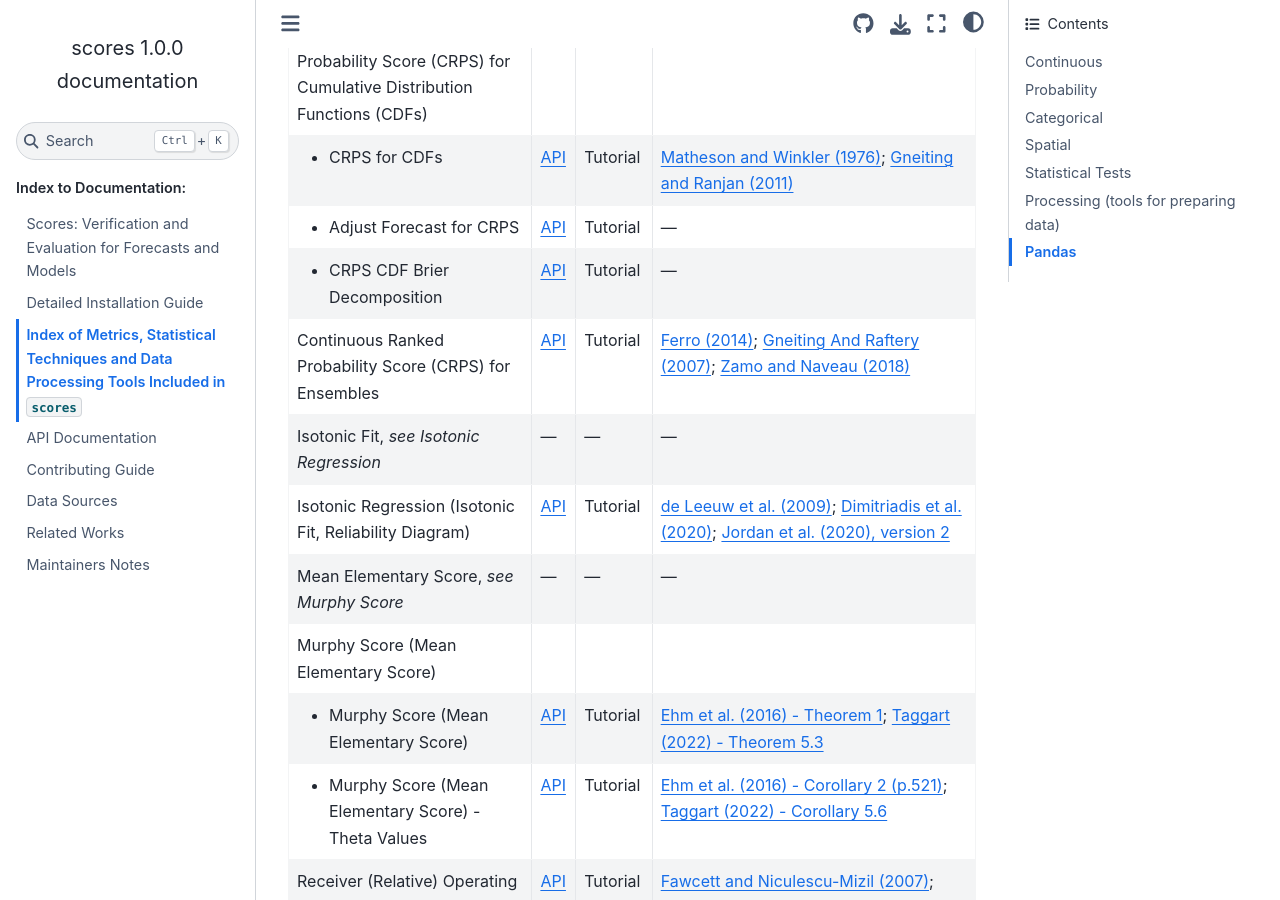
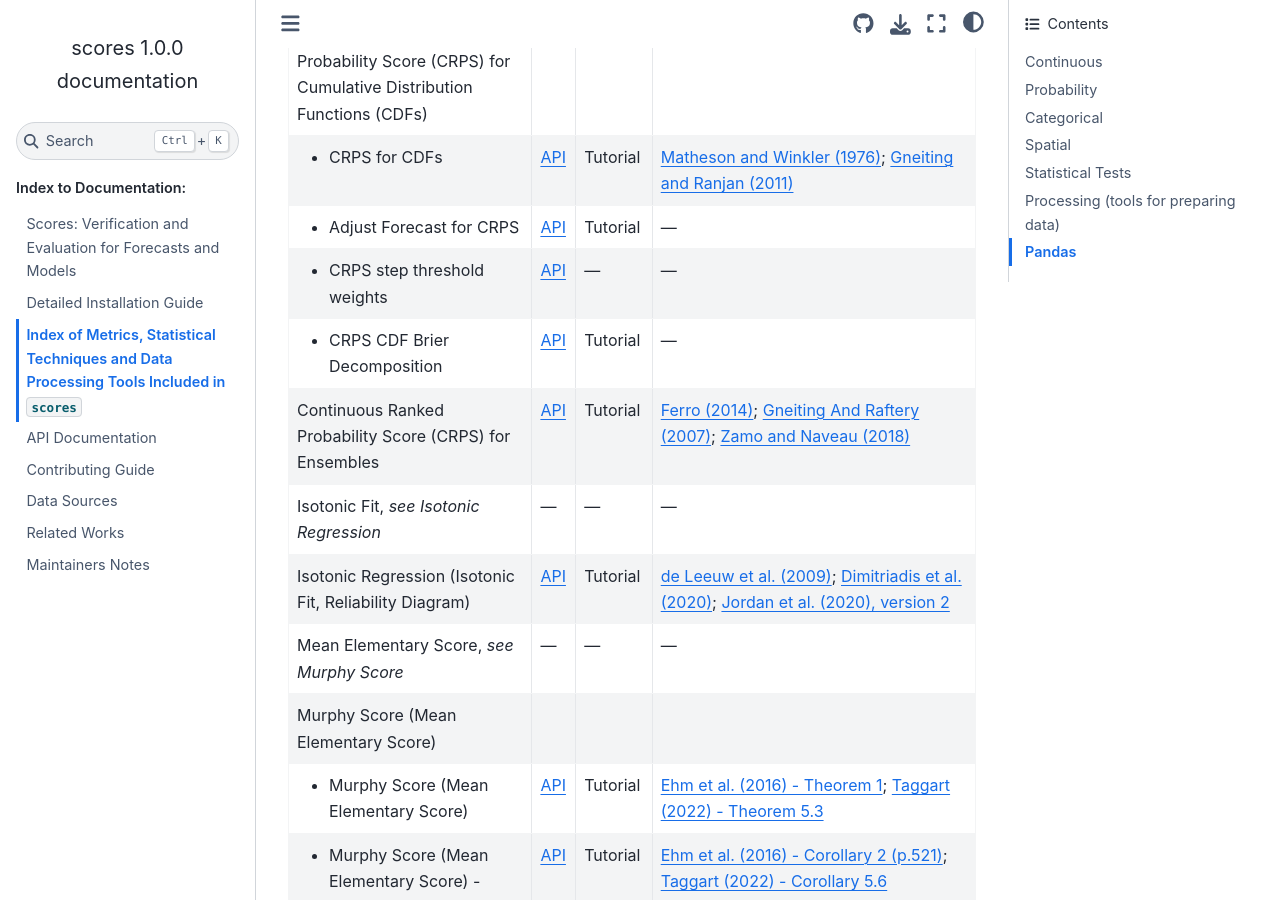
Before and after one commit to nci/scores, a Sphinx documentation site: the page built from docs/included.md, in a window 1280 px wide and 900 px high, scrolled down 1964 px. Built offline with Sphinx 7.4.7 and the Sphinx Book theme 1.1.4, drawn with Linux system fonts in a browser that asks for light colours; pages that are not in the unit, such as notebooks, are missing from menus.

Commit message:
add to included

```diff
--- a/docs/included.md
+++ b/docs/included.md
@@ -138,6 +138,14 @@
     [API](api.md#scores.probability.adjust_fcst_for_crps)
   -
     [Tutorial](project:./tutorials/CRPS_for_CDFs.md)
+  -
+    &mdash;
+* -
+    - CRPS step threshold weights
+  -
+    [API](api.md#scores.crps_step_threshold_weight)
+  -
+    &mdash;
   -
     &mdash;
 * -
```
